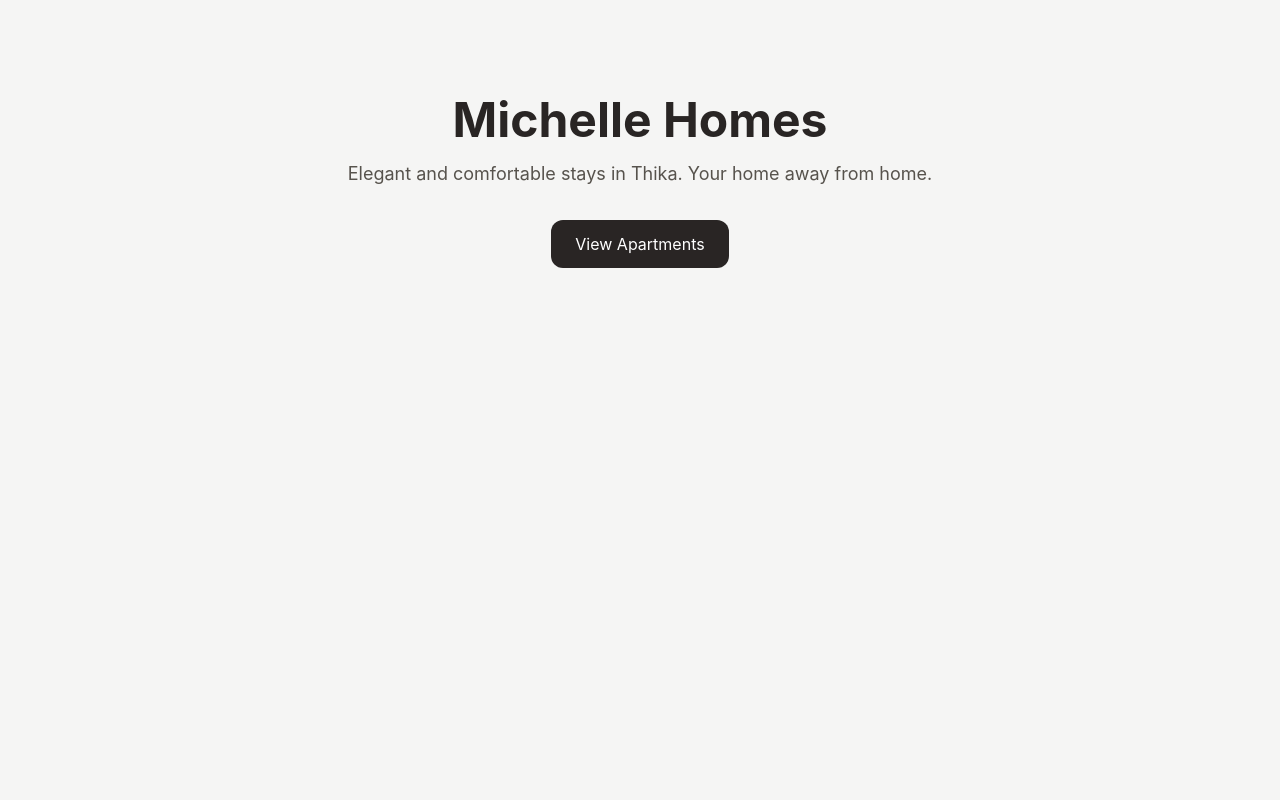
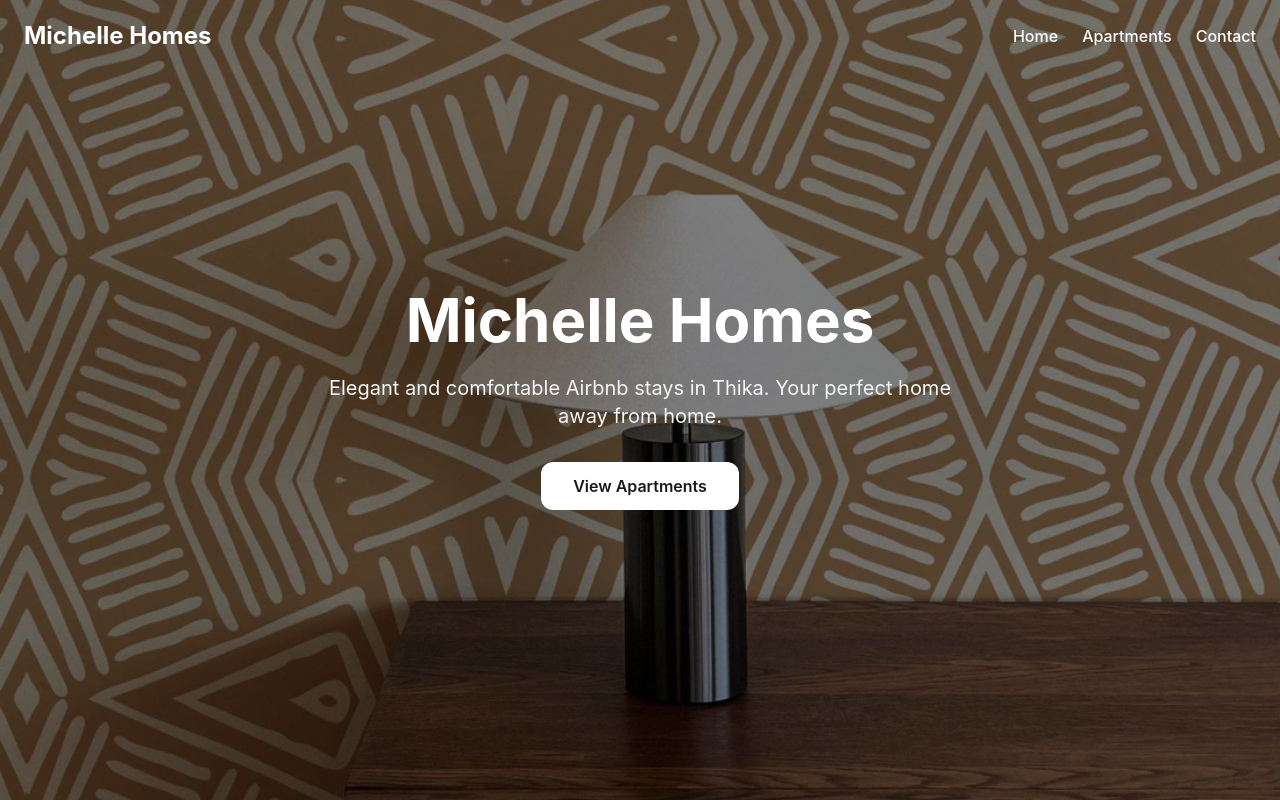
Before and after one commit to Larrymeez/michelle-homes, a React (Vite) app: page / in a window 1280 px wide. Built offline with nearby package versions, Linux system fonts and the light colour scheme.

Commit message:
Adds landing page bg

```diff
--- a/src/pages/Home.jsx
+++ b/src/pages/Home.jsx
@@ -1,18 +1,39 @@
+import Navbar from "../components/Navbar";
+import heroImage from "../assets/hero.jpg";
+
 function Home() {
   return (
-    <div className="min-h-screen bg-stone-100">
-      <section className="flex flex-col items-center justify-center text-center px-6 py-24">
-        <h1 className="text-5xl font-bold text-stone-800 mb-4">
-          Michelle Homes
-        </h1>
+    <div>
+      <section
+        className="relative min-h-screen bg-cover bg-center"
+        style={{
+          backgroundImage: `url(${heroImage})`,
+        }}
+      >
+        {/* dark overlay */}
+        <div className="absolute inset-0 bg-black/50"></div>
 
-        <p className="text-lg text-stone-600 max-w-2xl">
-          Elegant and comfortable stays in Thika. Your home away from home.
-        </p>
+        <Navbar />
 
-        <button className="mt-8 bg-stone-800 text-white px-6 py-3 rounded-xl hover:bg-stone-700 transition">
-          View Apartments
-        </button>
+        <div className="relative z-10 flex min-h-screen items-center justify-center text-center px-6">
+          <div>
+            <h1 className="text-5xl md:text-6xl font-bold text-white mb-6">
+              Michelle Homes
+            </h1>
+
+            <p className="text-lg md:text-xl text-stone-100 max-w-2xl mx-auto">
+              Elegant and comfortable Airbnb stays in Thika.
+              Your perfect home away from home.
+            </p>
+
+            <a
+              href="#apartments"
+              className="inline-block mt-8 bg-white text-stone-900 px-8 py-3 rounded-xl font-semibold hover:bg-stone-100 transition"
+            >
+              View Apartments
+            </a>
+          </div>
+        </div>
       </section>
     </div>
   );
```
